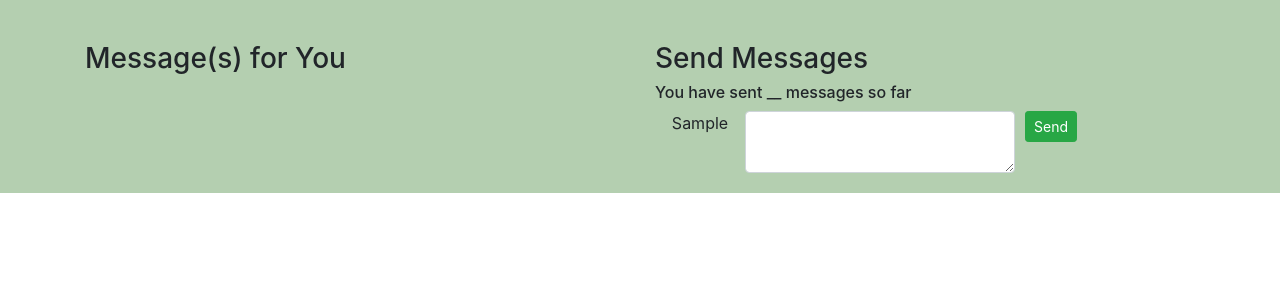
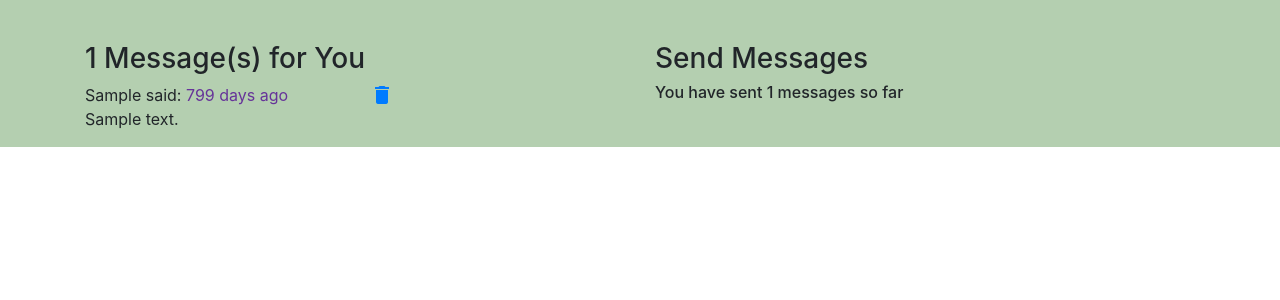
Before and after one commit to sdress/private-wall, a Flask app: page /wall in a window 1280 px wide. Shown: the part 55-355 px from the top of the page. Run offline with Flask 2, Linux system fonts and the light colour scheme; the visitor is signed in with stand-in values (Sample User, id 1); tables that the repository leaves empty or names only in its code hold one stand-in row (values such as "Sample post"); some libraries are stand-ins or nearby versions.

Commit message:
adding finished template files

```diff
--- a/flask_app/templates/wall.html
+++ b/flask_app/templates/wall.html
@@ -10,7 +10,7 @@
     <!-- connect to static folder css file -->
     <link rel="stylesheet" href="{{ url_for('static', filename='styles.css')}}">
     <!-- link to Google Icons -->
-    <link rel="stylesheet" href="https://fonts.google.com/icons?selected=Material+Icons">
+    <link rel="stylesheet" href="https://fonts.googleapis.com/icon?family=Material+Icons">
 </head>
 <body>
     <header class="navbar">
@@ -35,17 +35,30 @@
         <div class="container">
             <div class="row justify content around">
                 <div class="col-lg read-msg">
-                    <h3> Message(s) for You</h3>
+                    <h3>{{user_msgs|length}} Message(s) for You</h3>
+                    {% for msg in user_msgs %}
+                    <div class="box row">
+                        <div class="msg col-sm-6">
+                            <p class="name">{{msg.sender}} said: <span style="color: rebeccapurple;">{{msg.time_span()}}</span>
+                            <br> {{msg.content}}</p>
+                        </div>
+                        <div class="img col-sm-2">
+                            <a href="/delete-msg/{{msg.id}}"><span class="material-icons">delete</span></a>
+                        </div>
+                    </div>
+                    {% endfor %}
                 </div>
                 <div class="col-lg send-msg">
                     <h3>Send Messages</h3>
-                    <h6>You have sent __ messages so far</h6>
+                    <h6>You have sent {{sent_msgs}} messages so far</h6>
                     {% for other_user in all_users %}
-                    <form action="/send-msg/{{other_user.id}}" class="form-inline">
-                        <label for="{{other_user.first_name}}" class="col-md-2">{{other_user.first_name}}</label>
-                        <textarea name="{{other_user.first_name}}" cols="20" rows="2" class="col-md-6 form-control"></textarea>
+                    {% if other_user.id != user.id %}
+                    <form action="/send-msg/{{other_user.id}}" method = "post" class="form-inline">
+                        <label for="content" class="col-md-2">{{other_user.first_name}}</label>
+                        <textarea name="content" cols="20" rows="2" class="col-md-6 form-control"></textarea>
                         <input type="submit" value="Send" class="btn btn-sm btn-success">
                     </form>
+                    {% endif %}
                     {% endfor %}
                 </div>
             </div>
```
